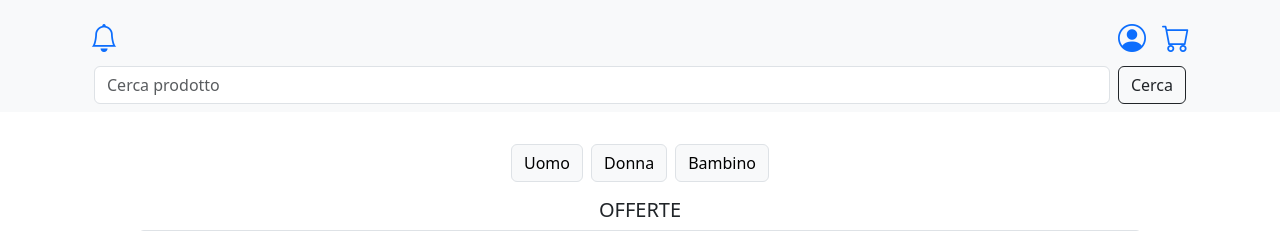
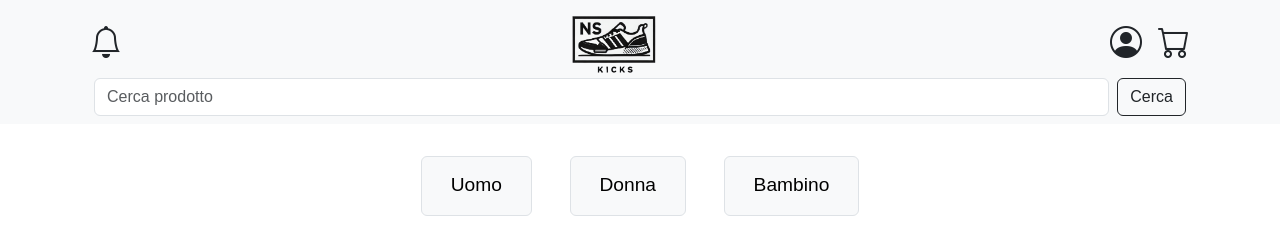
Before and after one commit to N1c0zz/Progetto_Web, a PHP site: page /html/user/index.html in a window 1280 px wide. Shown: the top 231 px of the page. Run offline with PHP 8.4, Linux system fonts and the light colour scheme.

Commit message:
fix general.css, now is a unique file

```diff
--- a/source/sneakersShop/sito/css/user/general.css
+++ b/source/sneakersShop/sito/css/general.css
@@ -46,3 +46,29 @@ body {
     padding: 20px;
     margin-bottom: 20px;
 }
+
+.logo-container {
+    display: flex;
+    justify-content: center;
+    align-items: center;
+    flex-grow: 1;
+}
+
+.header-logo {
+    height: 55px; /* Regolabile per adattarsi alle icone */
+    width: auto;
+    display: block;
+}
+
+
+@media (min-width: 768px) {
+    .icon.bi {
+        font-size: 2rem !important;
+    }
+
+    .header-logo {
+        height: 70px; /* Regolabile per adattarsi alle icone */
+        width: auto;
+        display: block;
+    }
+}
--- a/source/sneakersShop/sito/html/seller/accountPage.html
+++ b/source/sneakersShop/sito/html/seller/accountPage.html
@@ -9,15 +9,15 @@
     <!-- Bootstrap Icons CSS -->
     <link href="https://cdnjs.cloudflare.com/ajax/libs/bootstrap-icons/1.10.5/font/bootstrap-icons.min.css" rel="stylesheet" />
     <!-- Link al file CSS generale -->
-    <link rel="stylesheet" href="../../css/seller/general.css" />
+    <link rel="stylesheet" href="../../css/general.css" />
 </head>
 <body class="d-flex flex-column min-vh-100">
 <header class="bg-light py-2">
     <div class="container d-flex flex-column align-items-center">
         <nav class="d-flex w-100 justify-content-center align-items-center position-relative" aria-label="Navigazione principale">
             <a href="./notifications.html" class="bi bi-bell p-2 fs-1 icon" aria-label="Vai alla sezione notifiche"></a>
-            <a href="./index.html" class="p-2 mx-auto d-block">
-                <img src="../../img/logo.png" alt="Logo" class="logo" />
+            <a href="./index.html" class="logo-container">
+                <img src="../../img/logo.png" alt="Logo" class="header-logo" />
             </a>
             <a href="./accountPage.html" class="bi bi-person-circle p-2 fs-1 icon" aria-label="Esegui il login o vai alla tua pagina personale"></a>
         </nav>
--- a/source/sneakersShop/sito/html/seller/editOrderState.html
+++ b/source/sneakersShop/sito/html/seller/editOrderState.html
@@ -9,15 +9,15 @@
     <!-- Bootstrap Icons CSS -->
     <link href="https://cdnjs.cloudflare.com/ajax/libs/bootstrap-icons/1.10.5/font/bootstrap-icons.min.css" rel="stylesheet" />
     <!-- Link al file CSS generale -->
-    <link rel="stylesheet" href="../../css/seller/general.css" />
+    <link rel="stylesheet" href="../../css/general.css" />
 </head>
 <body class="d-flex flex-column min-vh-100">
 <header class="bg-light py-2">
     <div class="container d-flex flex-column align-items-center">
         <nav class="d-flex w-100 justify-content-center align-items-center position-relative" aria-label="Navigazione principale">
             <a href="./notifications.html" class="bi bi-bell p-2 fs-1 icon" aria-label="Vai alla sezione notifiche"></a>
-            <a href="./index.html" class="p-2 mx-auto d-block">
-                <img src="../../img/logo.png" alt="Logo" class="logo" />
+            <a href="./index.html" class="logo-container">
+                <img src="../../img/logo.png" alt="Logo" class="header-logo" />
             </a>
             <a href="./accountPage.html" class="bi bi-person-circle p-2 fs-1 icon" aria-label="Esegui il login o vai alla tua pagina personale"></a>
         </nav>
--- a/source/sneakersShop/sito/html/seller/editProduct.html
+++ b/source/sneakersShop/sito/html/seller/editProduct.html
@@ -9,15 +9,15 @@
     <!-- Bootstrap Icons CSS -->
     <link href="https://cdnjs.cloudflare.com/ajax/libs/bootstrap-icons/1.10.5/font/bootstrap-icons.min.css" rel="stylesheet" />
     <!-- Link al file CSS generale -->
-    <link rel="stylesheet" href="../../css/seller/general.css" />
+    <link rel="stylesheet" href="../../css/general.css" />
 </head>
 <body class="d-flex flex-column min-vh-100">
 <header class="bg-light py-2">
     <div class="container d-flex flex-column align-items-center">
         <nav class="d-flex w-100 justify-content-center align-items-center position-relative" aria-label="Navigazione principale">
             <a href="./notifications.html" class="bi bi-bell p-2 fs-1 icon" aria-label="Vai alla sezione notifiche"></a>
-            <a href="./index.html" class="p-2 mx-auto d-block">
-                <img src="../../img/logo.png" alt="Logo" class="logo" />
+            <a href="./index.html" class="logo-container">
+                <img src="../../img/logo.png" alt="Logo" class="header-logo" />
             </a>
             <a href="./accountPage.html" class="bi bi-person-circle p-2 fs-1 icon" aria-label="Esegui il login o vai alla tua pagina personale"></a>
         </nav>
--- a/source/sneakersShop/sito/html/seller/manageOrders.html
+++ b/source/sneakersShop/sito/html/seller/manageOrders.html
@@ -9,7 +9,7 @@
     <!-- Bootstrap Icons CSS -->
     <link href="https://cdnjs.cloudflare.com/ajax/libs/bootstrap-icons/1.10.5/font/bootstrap-icons.min.css" rel="stylesheet" />
     <!-- Link al file CSS generale -->
-    <link rel="stylesheet" href="../../css/seller/general.css" />
+    <link rel="stylesheet" href="../../css/general.css" />
     <!-- Link al file CSS personalizzato -->
     <link rel="stylesheet" href="../../css/seller/seller-ordersManagement.css" />
 </head>
@@ -18,8 +18,8 @@
     <div class="container d-flex flex-column align-items-center">
         <nav class="d-flex w-100 justify-content-center align-items-center position-relative" aria-label="Navigazione principale">
             <a href="./notifications.html" class="bi bi-bell p-2 fs-1 icon" aria-label="Vai alla sezione notifiche"></a>
-            <a href="./index.html" class="p-2 mx-auto d-block">
-                <img src="../../img/logo.png" alt="Logo" class="logo" />
+            <a href="./index.html" class="logo-container">
+                <img src="../../img/logo.png" alt="Logo" class="header-logo" />
             </a>
             <a href="./accountPage.html" class="bi bi-person-circle p-2 fs-1 icon" aria-label="Esegui il login o vai alla tua pagina personale"></a>
         </nav>
--- a/source/sneakersShop/sito/html/seller/manageProducts.html
+++ b/source/sneakersShop/sito/html/seller/manageProducts.html
@@ -9,7 +9,7 @@
     <!-- Bootstrap Icons CSS -->
     <link href="https://cdnjs.cloudflare.com/ajax/libs/bootstrap-icons/1.10.5/font/bootstrap-icons.min.css" rel="stylesheet" />
     <!-- Link al file CSS generale -->
-    <link rel="stylesheet" href="../../css/seller/general.css" />
+    <link rel="stylesheet" href="../../css/general.css" />
     <!-- Link al file CSS personalizzato -->
     <link rel="stylesheet" href="../../css/seller/manageProducts.css" />
 </head>
@@ -18,8 +18,8 @@
     <div class="container d-flex flex-column align-items-center">
         <nav class="d-flex w-100 justify-content-center align-items-center position-relative" aria-label="Navigazione principale">
             <a href="./notifications.html" class="bi bi-bell p-2 fs-1 icon" aria-label="Vai alla sezione notifiche"></a>
-            <a href="./index.html" class="p-2 mx-auto d-block">
-                <img src="../../img/logo.png" alt="Logo" class="logo" />
+            <a href="./index.html" class="logo-container">
+                <img src="../../img/logo.png" alt="Logo" class="header-logo" />
             </a>
             <a href="./accountPage.html" class="bi bi-person-circle p-2 fs-1 icon" aria-label="Esegui il login o vai alla tua pagina personale"></a>
         </nav>
--- a/source/sneakersShop/sito/html/seller/notifications.html
+++ b/source/sneakersShop/sito/html/seller/notifications.html
@@ -9,7 +9,7 @@
     <!-- Bootstrap Icons CSS -->
     <link href="https://cdnjs.cloudflare.com/ajax/libs/bootstrap-icons/1.10.5/font/bootstrap-icons.min.css" rel="stylesheet" />
     <!-- Link al file CSS generale -->
-    <link rel="stylesheet" href="../../css/seller/general.css" />
+    <link rel="stylesheet" href="../../css/general.css" />
     <!-- Link al file CSS personalizzato -->
 </head>
 <body class="d-flex flex-column min-vh-100">
@@ -17,8 +17,8 @@
     <div class="container d-flex flex-column align-items-center">
         <nav class="d-flex w-100 justify-content-center align-items-center position-relative" aria-label="Navigazione principale">
             <a href="./notifications.html" class="bi bi-bell p-2 fs-1 icon" aria-label="Vai alla sezione notifiche"></a>
-            <a href="./index.html" class="p-2 mx-auto d-block">
-                <img src="../../img/logo.png" alt="Logo" class="logo" />
+            <a href="./index.html" class="logo-container">
+                <img src="../../img/logo.png" alt="Logo" class="header-logo" />
             </a>
             <a href="./accountPage.html" class="bi bi-person-circle p-2 fs-1 icon" aria-label="Esegui il login o vai alla tua pagina personale"></a>
         </nav>
--- a/source/sneakersShop/sito/html/seller/productDetails.html
+++ b/source/sneakersShop/sito/html/seller/productDetails.html
@@ -9,7 +9,7 @@
     <!-- Bootstrap Icons CSS -->
     <link href="https://cdnjs.cloudflare.com/ajax/libs/bootstrap-icons/1.10.5/font/bootstrap-icons.min.css" rel="stylesheet" />
     <!-- Link al file CSS generale -->
-    <link rel="stylesheet" href="../../css/seller/general.css" />
+    <link rel="stylesheet" href="../../css/general.css" />
     <!-- Link al file CSS personalizzato -->
     <link rel="stylesheet" href="../../css/seller/productDetails.css" />
 </head>
@@ -18,8 +18,8 @@
     <div class="container d-flex flex-column align-items-center">
         <nav class="d-flex w-100 justify-content-center align-items-center position-relative" aria-label="Navigazione principale">
             <a href="./notifications.html" class="bi bi-bell p-2 fs-1 icon" aria-label="Vai alla sezione notifiche"></a>
-            <a href="./index.html" class="p-2 mx-auto d-block">
-                <img src="../../img/logo.png" alt="Logo" class="logo" />
+            <a href="./index.html" class="logo-container">
+                <img src="../../img/logo.png" alt="Logo" class="header-logo" />
             </a>
             <a href="./accountPage.html" class="bi bi-person-circle p-2 fs-1 icon" aria-label="Esegui il login o vai alla tua pagina personale"></a>
         </nav>
--- a/source/sneakersShop/sito/html/user/index.html
+++ b/source/sneakersShop/sito/html/user/index.html
@@ -9,17 +9,22 @@
     <!-- Bootstrap Icons CSS -->
     <link href="https://cdnjs.cloudflare.com/ajax/libs/bootstrap-icons/1.10.5/font/bootstrap-icons.min.css" rel="stylesheet" />
     <!-- Link al file CSS generale -->
-    <link rel="stylesheet" href="../css/general.css" />
+    <link rel="stylesheet" href="../../css/general.css" />
     <!-- Link al file CSS personalizzato -->
-    <link rel="stylesheet" href="../css/homepage.css" />
+    <link rel="stylesheet" href="../../css/user/homepage.css" />
 </head>
 <body class="d-flex flex-column min-vh-100">
 <header class="bg-light py-2">
     <div class="container">
-        <nav class="d-flex" aria-label="Navigazione principale">
-            <a href="./notifications.html" class="bi bi-bell me-auto p-2 fs-3 icon" aria-label="Vai alla sezione notifiche"></a>
-            <a href="./login.html" class="bi bi-person-circle p-2 fs-3 icon" aria-label="Esegui il login o vai alla tua pagina personale"></a>
-            <a href="./cartPage.html" class="bi bi-cart p-2 fs-3 icon" aria-label="Vai al tuo carrello"></a>
+        <nav class="d-flex align-items-center justify-content-between" aria-label="Navigazione principale">
+            <a href="./notifications.html" class="bi bi-bell p-2 fs-3 icon" aria-label="Vai alla sezione notifiche"></a>
+            <a href="./index.html" class="logo-container">
+                <img src="../../img/logo.png" alt="Logo" class="header-logo" />
+            </a>
+            <div class="d-flex">
+                <a href="./login.html" class="bi bi-person-circle p-2 fs-3 icon" aria-label="Esegui il login o vai alla tua pagina personale"></a>
+                <a href="./cartPage.html" class="bi bi-cart p-2 fs-3 icon" aria-label="Vai al tuo carrello"></a>
+            </div>
         </nav>
         <div class="container-fluid">
             <form class="d-flex" role="search" aria-label="Cerca prodotti">
@@ -30,6 +35,7 @@
         </div>
     </div>
 </header>
+
 <main class="container overflow-auto py-3">
     <!-- categorie -->
     <nav class="d-flex gap-2 my-3 justify-content-center" aria-label="Navigazione categorie di vendita">
--- a/source/sneakersShop/sito/php/user/template/base.php
+++ b/source/sneakersShop/sito/php/user/template/base.php
@@ -10,7 +10,7 @@
     <!-- Bootstrap Icons CSS -->
     <link href="https://cdnjs.cloudflare.com/ajax/libs/bootstrap-icons/1.10.5/font/bootstrap-icons.min.css" rel="stylesheet" />
     <!-- Link al file CSS generale -->
-    <link rel="stylesheet" href="css/seller/general.css" />
+    <link rel="stylesheet" href="css/general.css" />
     <?php if(isset($templateParams["styleSheet"])): ?>
         <link rel="stylesheet" href="<?php echo $templateParams["styleSheet"]; ?>" />
     <?php endif; ?>
@@ -20,8 +20,8 @@
     <div class="container d-flex flex-column align-items-center">
         <nav class="d-flex w-100 justify-content-center align-items-center position-relative" aria-label="Navigazione principale">
             <a href="index.php?action=notifications" class="bi bi-bell p-2 fs-1 icon" aria-label="Vai alla sezione notifiche"></a>
-            <a href="index.php?action=home" class="p-2 mx-auto d-block">
-                <img src="<?php echo IMG_DIR."logo.png"; ?>" alt="Logo" class="logo" />
+            <a href="index.php?action=home" class="logo-container">
+                <img src="<?php echo IMG_DIR."logo.png"; ?>" alt="Logo" class="header-logo" />
             </a>
             <div class="d-flex align-items-center gap-1">
                 <a href="index.php?action=login" class="bi bi-person-circle p-2 fs-1 icon" aria-label="Esegui il login o vai alla tua pagina personale"></a>
```
Also changed, not shown: source/sneakersShop/sito/css/seller/general.css (deleted, +0 -66 lines), source/sneakersShop/sito/html/seller/index.html (+4 -4 lines), source/sneakersShop/sito/html/user/accountPage.html (+12 -7 lines), source/sneakersShop/sito/html/user/cartPage.html (+12 -7 lines), source/sneakersShop/sito/html/user/checkoutPage.html (+12 -8 lines), source/sneakersShop/sito/html/user/login.html (+11 -6 lines), source/sneakersShop/sito/html/user/notifications.html (+11 -6 lines), source/sneakersShop/sito/html/user/productDetails.html (+12 -7 lines), source/sneakersShop/sito/html/user/products.html (+12 -7 lines), source/sneakersShop/sito/html/user/registration.html (+11 -9 lines).
